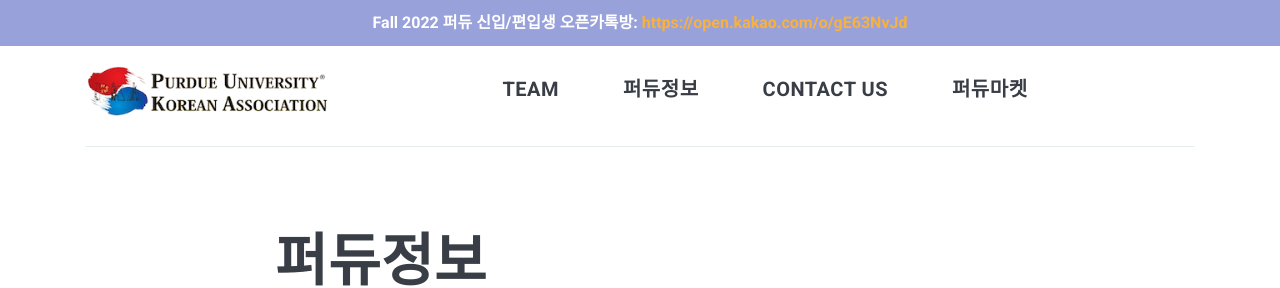
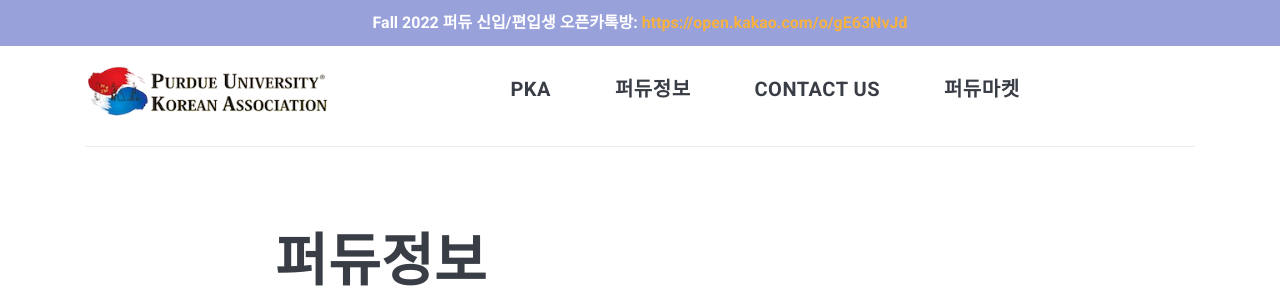
Before and after one commit to purdueka/purdueka.github.io, a Jekyll site: the page built from _pages/3-info.md, in a window 1280 px wide. Shown: the top 288 px of the page. Built offline with Jekyll 4.4.1, drawn with Linux system fonts in a browser that asks for light colours; nearby versions of some CDN libraries.

Commit message:
add favicon

```diff
--- a/_includes/head.html
+++ b/_includes/head.html
@@ -14,6 +14,8 @@
   <!-- Ionicons -->
   <link href="https://unpkg.com/ionicons@4.2.2/dist/css/ionicons.min.css" rel="stylesheet">
 
+  <link rel="shortcut icon" type="image/jpeg" href="/images/logo.jpeg">
+
   <style>
   {% capture include_to_scssify %}
     {% include main.scss %}
--- a/_layouts/default.html
+++ b/_layouts/default.html
@@ -1,5 +1,5 @@
 <!DOCTYPE html>
-<html lang="en">
+<html lang="ko">
 
 {% include head.html %}
 
--- a/_pages/2-team.md
+++ b/_pages/2-pka.md
@@ -1,7 +1,7 @@
 ---
 layout: page
-title: "Team"
-permalink: /team/
+title: "PKA"
+permalink: /pka/
 ---
 
 # PKA 한인회 임원 (2022 ~ 2023)
```
Also changed, not shown: images/logo.jpeg (added).
